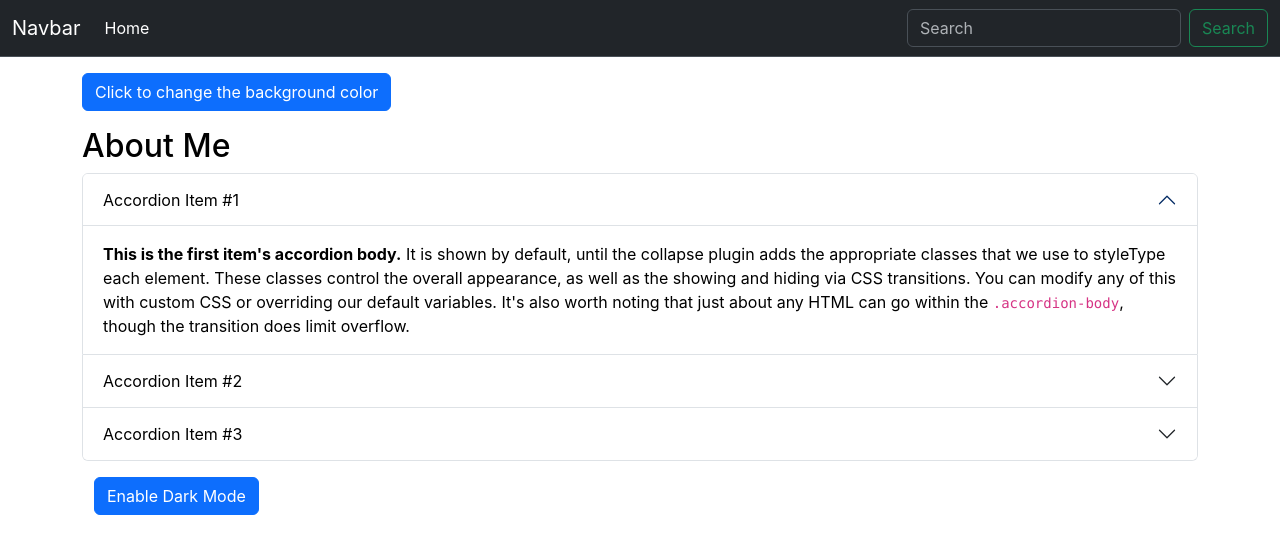
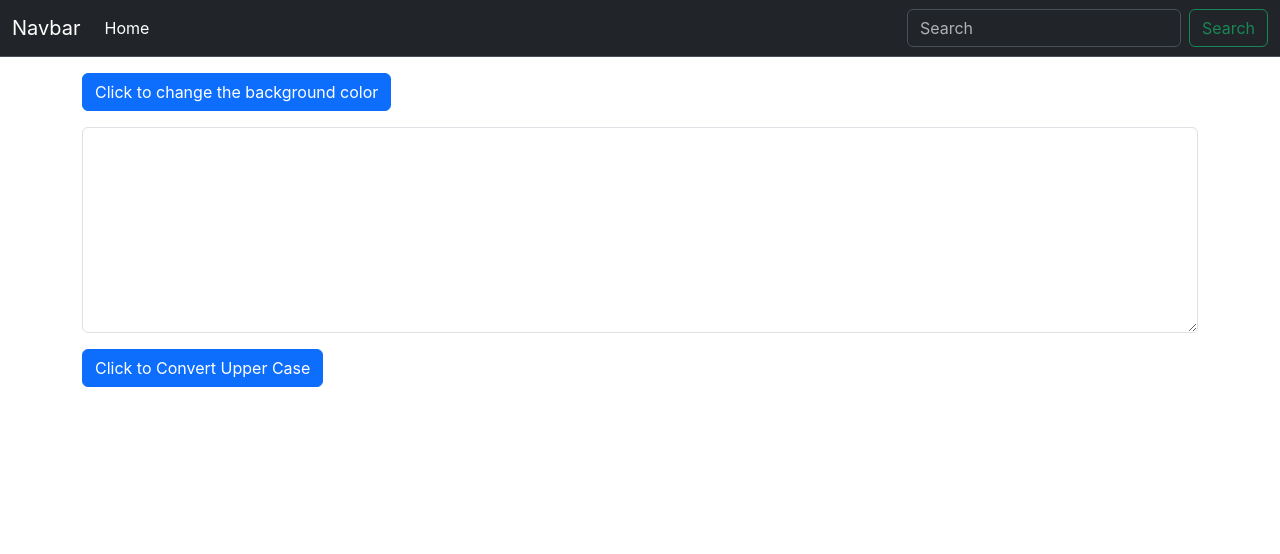
Before and after one commit to amanman15/react-utils, a React (Create React App) app: page / in a window 1280 px wide. Shown: the top 554 px of the page. Built offline with nearby package versions, Linux system fonts and the light colour scheme.

Commit message:
added the fucntionality of upper case and lower case

```diff
--- a/src/App.js
+++ b/src/App.js
@@ -3,6 +3,7 @@ import React from 'react'
 import Navbar from './components/Navbar';
 import About from './components/About';
 import { useState } from 'react';
+import TextArea from './components/TextArea';
 
 function App() {
   const[mode, myMode]=useState("light")
@@ -28,7 +29,8 @@ function App() {
     <div className="btn btn-primary" onClick={chnageColor}>Click to change the background color
     </div>
     </div>
-    <About button="Enable Dark Mode"/>
+    {/* <About button="Enable Dark Mode"/> */}
+    <TextArea/>
     </>
   );
 }
--- /dev/null
+++ b/src/components/TextArea.js
@@ -0,0 +1,38 @@
+import React, {useState} from 'react'
+
+export default function TextArea() {
+    // usestate for Cases change
+    const[upperCase, changeCase]=useState("Click to Convert Upper Case")
+
+    const[caseText, functionCase]=useState("")
+
+    // to type in the text area
+    const handleOnChange = (event) => {
+        console.log("onChage running")
+        functionCase(event.target.value)
+      }
+
+    // function to convert the upper case and lower case
+    const convertUpper = () => {
+        if (upperCase==="Click to Convert Upper Case"){
+            changeCase("Click to Convert Lower Case")
+            let newText=caseText.toUpperCase()
+            functionCase(newText)
+          }
+        else{
+            changeCase("Click to Convert Upper Case")
+            let newText=caseText.toLowerCase()
+            functionCase(newText)
+        }
+    }
+
+  return (
+    <div className="container">
+        <div className="form-size">
+        <textarea className="form-control" value={caseText} onChange={handleOnChange} id="floatingTextarea" rows="8" cols="20"></textarea>
+        </div>
+        <button className='btn btn-primary my-3' onClick={convertUpper} >{upperCase}</button>
+    </div>
+  )
+
+}
```
